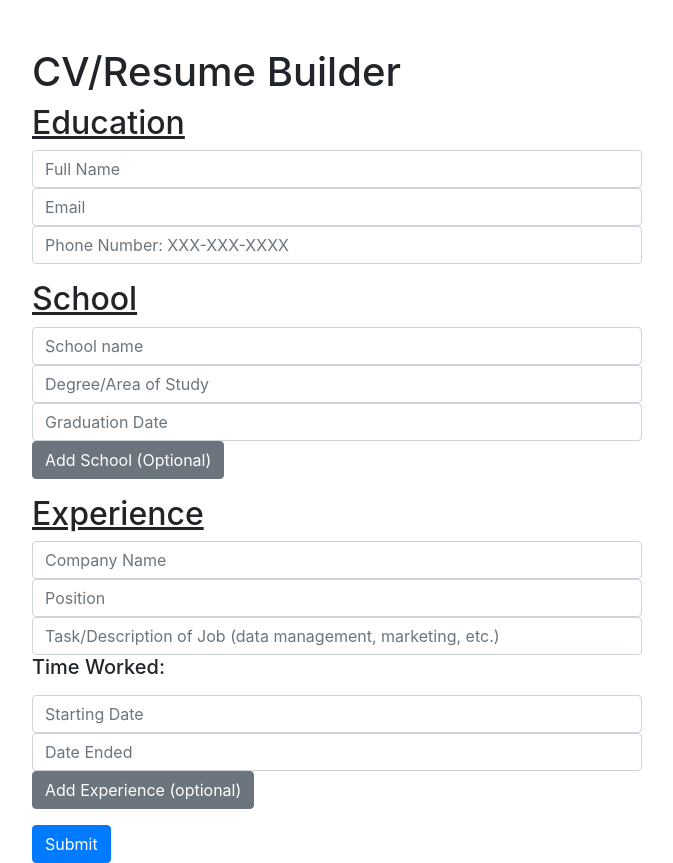
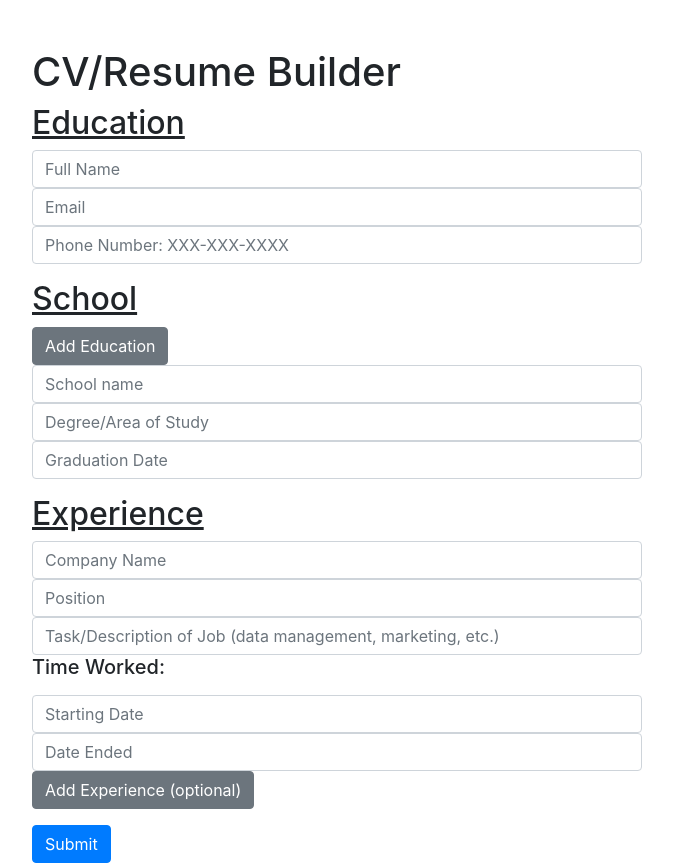
Before and after one commit to baekben/cvApp, a React (Create React App) app: page / in a window 1280 px wide. Shown: the whole page, without its empty margins (303-976 px from the left). Built offline with nearby package versions, Linux system fonts and the light colour scheme.

Commit message:
One button now used to add additional education

```diff
--- a/src/App.js
+++ b/src/App.js
@@ -10,6 +10,7 @@ class App extends Component {
 			completedForm: true,
 			eduNum: 1,
 			jobNum: 1,
+			newEducation: [],
 			educations: [],
 			jobs: [],
 			buttonText: 'Submit',
@@ -17,6 +18,7 @@ class App extends Component {
 		this.handleChange = this.handleChange.bind(this);
 		this.handleSubmit = this.handleSubmit.bind(this);
 		this.addEducation = this.addEducation.bind(this);
+		this.newEducation = this.newEducation.bind(this);
 		this.addJob = this.addJob.bind(this);
 	}
 
@@ -46,7 +48,7 @@ class App extends Component {
 			eduNum: this.state.eduNum + 1,
 			educations: this.state.educations.concat(education),
 		});
-		console.log(this.state.addEducation);
+		console.log(this.addEducation);
 	};
 
 	addJob = (job) => {
@@ -57,6 +59,17 @@ class App extends Component {
 		console.log(this.state.addJob);
 	};
 
+	newEducation = (education) => {
+		this.setState({
+			newEducation: this.state.newEducation.concat(education),
+		});
+	};
+
+	updateEducation = (e) => {
+		e.preventDefault();
+		this.addEducation(this.newEducation);
+	};
+
 	render() {
 		const educations = [];
 		for (let i = 0; i < this.state.eduNum; i++) {
@@ -65,7 +78,7 @@ class App extends Component {
 					key={i}
 					number={i}
 					completedForm={this.state.completedForm}
-					educations={this.addEducation}
+					newEducation={this.newEducation}
 				/>
 			);
 		}
@@ -91,7 +104,16 @@ class App extends Component {
 							completedForm={this.state.completedForm}
 							onChange={this.handleChange}
 						/>
+						<h2>
+							<u>School</u>
+						</h2>
+						<button type="submit" className="btn btn-secondary" onClick={this.updateEducation}>
+							Add Education
+						</button>
 						{educations}
+						<h2>
+							<u>Experience</u>
+						</h2>
 
 						{jobs}
 						<div>
--- a/src/components/Education.js
+++ b/src/components/Education.js
@@ -2,13 +2,10 @@ import React, { Component } from 'react';
 
 class Education extends Component {
 	render() {
-		const { handleChange, school, degree, gradDate, eduSubmit } = this.props;
+		const { handleChange, school, degree, gradDate } = this.props;
 
 		return (
 			<div className="form-group">
-				<h2>
-					<u>School</u>
-				</h2>
 				<input
 					type="text"
 					placeholder="School name"
@@ -34,11 +31,6 @@ class Education extends Component {
 					id="gradDate"
 					className="form-control"
 				/>
-				<div>
-					<button className="btn btn-secondary" type="submit" id="schoolSave" onClick={eduSubmit}>
-						Add School (Optional)
-					</button>
-				</div>
 			</div>
 		);
 	}
--- a/src/components/EducationOutput.js
+++ b/src/components/EducationOutput.js
@@ -11,39 +11,53 @@ export default class EducationOutput extends Component {
 			gradDate: '',
 		};
 		this.handleChange = this.handleChange.bind(this);
-		this.eduSubmit = this.eduSubmit.bind(this);
+		// this.eduSubmit = this.eduSubmit.bind(this);
 	}
 	handleChange = (e) => {
 		this.setState({
 			[e.target.id]: e.target.value,
 		});
 	};
+
 	eduSubmit = (e) => {
 		e.preventDefault();
-		if (e.target.id === 'schoolSave') {
 		//add school
 		let education = {
 			school: this.state.school,
 			degree: this.state.degree,
 			gradDate: this.state.gradDate,
 		};
-			this.props.educations(education);
-		}
+		this.props.newEducation(education);
 	};
 	render() {
 		const { school, degree, gradDate } = this.state;
-		const { completedForm } = this.props;
+		const { completedForm, number } = this.props;
 
-		return completedForm ? (
+		return (
+			<div>
+				<div>
+					{completedForm ? (
 						<Education
+							number={number}
 							school={school}
 							degree={degree}
 							gradDate={gradDate}
 							handleChange={this.handleChange}
-				eduSubmit={this.eduSubmit}
 						/>
 					) : (
 						<EducationView school={school} degree={degree} gradDate={gradDate} />
+					)}
+				</div>
+				<div>
+					{/* <button
+						className="btn btn-secondary"
+						type="submit"
+						id="schoolSave"
+						onClick={this.eduSubmit}>
+						Add School (Optional)
+					</button> */}
+				</div>
+			</div>
 		);
 	}
 }
--- a/src/components/Experience.js
+++ b/src/components/Experience.js
@@ -6,9 +6,6 @@ class Experience extends Component {
 
 		return (
 			<div className="form-group">
-				<h2>
-					<u>Experience</u>
-				</h2>
 
 				<input
 					type="text"
--- a/src/components/ExperienceOutput.js
+++ b/src/components/ExperienceOutput.js
@@ -22,7 +22,7 @@ export default class ExperienceOutput extends Component {
 	};
 	handleSubmit = (e) => {
 		e.preventDefault();
-		if (e.target.id === 'jobBtn') {
+
 		//add school
 		let job = {
 			company: this.state.company,
@@ -32,7 +32,6 @@ export default class ExperienceOutput extends Component {
 			endDate: this.state.endDate,
 		};
 		this.props.jobs(job);
-		}
 	};
 	render() {
 		const { company, position, tasks, startDate, endDate } = this.state;
```
Lines whose indentation alone changed are shown as unchanged.
